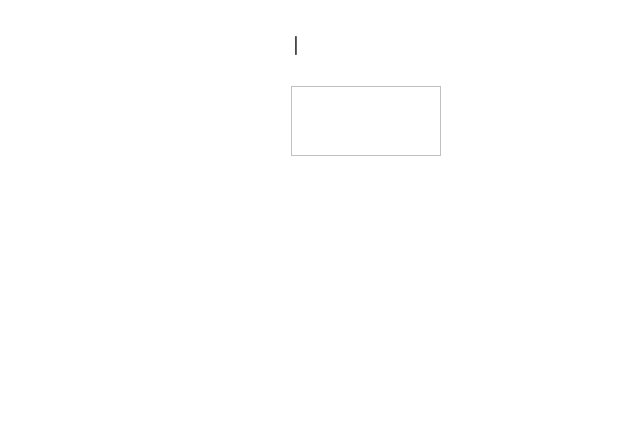
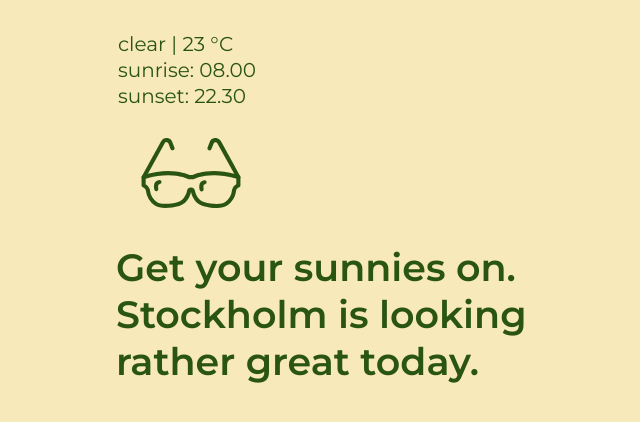
Before and after one commit to rubmaigut/project-p6-weather-app, a plain HTML site: page code/index.html in a window 1280 px wide. Shown: the whole page, without its empty margins (274-914 px from the left). Drawn offline with Linux system fonts and the light colour scheme.

Commit message:
Add files via upload

```diff
--- a/code/index.html
+++ b/code/index.html
@@ -16,8 +16,10 @@
 </head>
 
 <!-- We gave the body an id to be able to change the background
-color in the JavaScript file later on. -->
-<body id="body">
+color in the JavaScript file later on. Change the class to "rainy"
+and see what happens. PS. You can remove it so it starts out without
+any class at all. We will add classes in the JavaScript file instead-->
+<body id="body" class="sunny">
 
   <!-- We gave this section and the descendant divs a class name
   to be able to style it according to the design. Feel free to
@@ -25,20 +27,22 @@
   <section class="today">
     <div class="todays-numbers">
       <!-- We give these paragraphs id's so that we can change the
-      innerHTML after we fetched the weather data in the JavaScript. -->
+      innerHTML after we fetched the weather data in the JavaScript.
+      We put in some dummy data so that you can see how it will look.
+      Remove the dummy data with actual data from the API-->
       <p>
-        <span id="shortDescription"></span> | <span id="temperature"></span>
+        <span id="shortDescription">clear</span> | <span id="temperature"> 23 °C</span>
       </p>
-      <p id="sunrise"></p>
-      <p id="sunset"></p>
+      <p id="sunrise">sunrise: 08.00</p>
+      <p id="sunset">sunset: 22.30</p>
     </div>
     <div class="todays-description">
       <!-- Here's another id that we will use to change the source
       of this image after we've fetched the weather data. -->
-      <img id="icon"/>
+      <img src="./assets/sun.svg" id="icon"/>
       <!-- Another id to be able to change the description
       (clouds, clear, rain etc). -->
-      <h2 id="description"></h2>
+      <h2 id="description">Get your sunnies on. Stockholm is looking rather great today.</h2>
     </div>
   </section>
 
--- a/code/style.css
+++ b/code/style.css
@@ -51,7 +51,6 @@
 .todays-description h2 {
   font-size: 32px;
   max-width: 400px;
-  margin: 0 auto 20px auto;
 }
 
 .todays-description img {
```
